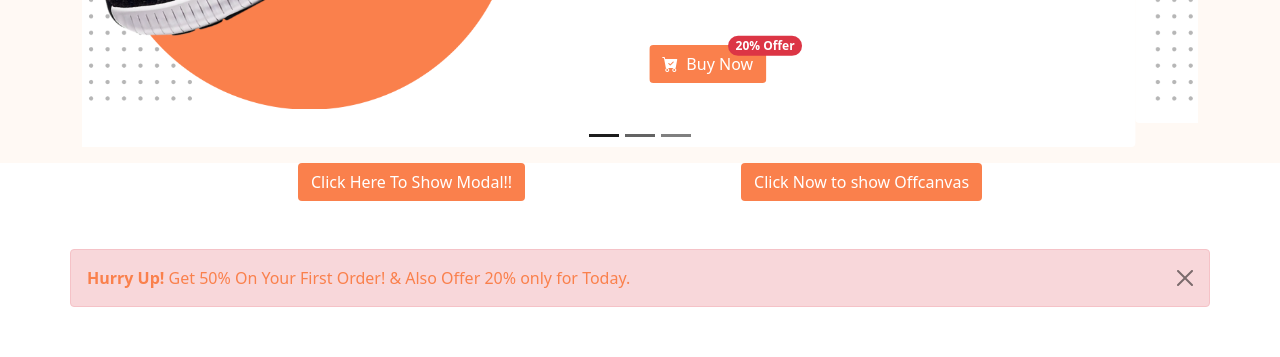
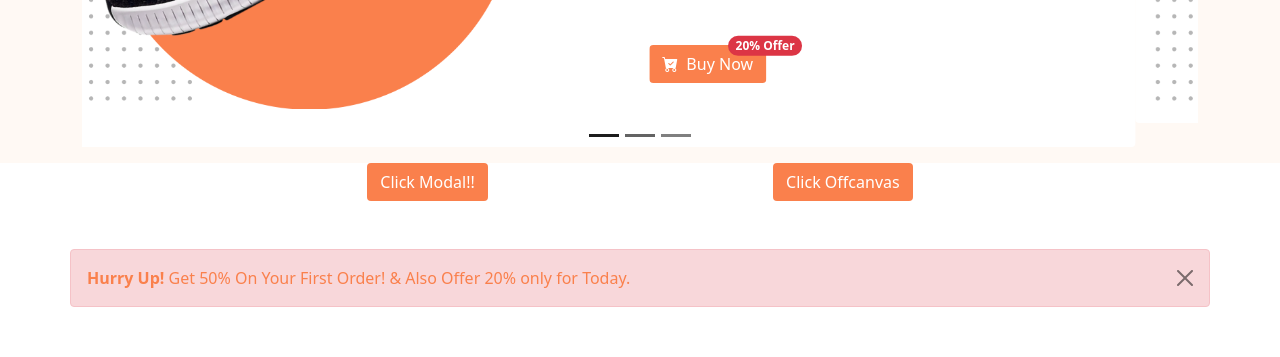
Before and after one commit to bd-dev-ismail/nike-shopping-mall, a plain HTML site: page index.html in a window 1280 px wide. Shown: the part 443-800 px from the top of the page. Drawn offline with nearby package versions, Linux system fonts and the light colour scheme.

Commit message:
fix simple issues

```diff
--- a/index.html
+++ b/index.html
@@ -155,7 +155,7 @@
     <div class="container mb-5 d-flex justify-content-evenly">
       <!-- Button trigger modal -->
 <button type="button" class="btn nike-btn" data-bs-toggle="modal" data-bs-target="#staticBackdrop">
-  Click Here To Show Modal!!
+  Click Modal!!
 </button>
 <!-- Modal -->
 <div class="modal fade" id="staticBackdrop" data-bs-backdrop="static" data-bs-keyboard="false" tabindex="-1" aria-labelledby="staticBackdropLabel" aria-hidden="true">
@@ -177,7 +177,7 @@
 </div>
     <!-- offcanvas testing  -->
     <a class="btn nike-btn" data-bs-toggle="offcanvas" href="#offcanvasExample" role="button" aria-controls="offcanvasExample">
-  Click Now to show Offcanvas
+  Click Offcanvas
 </a>
 
 <div class="offcanvas offcanvas-start" tabindex="-1" id="offcanvasExample" aria-labelledby="offcanvasExampleLabel">
```
